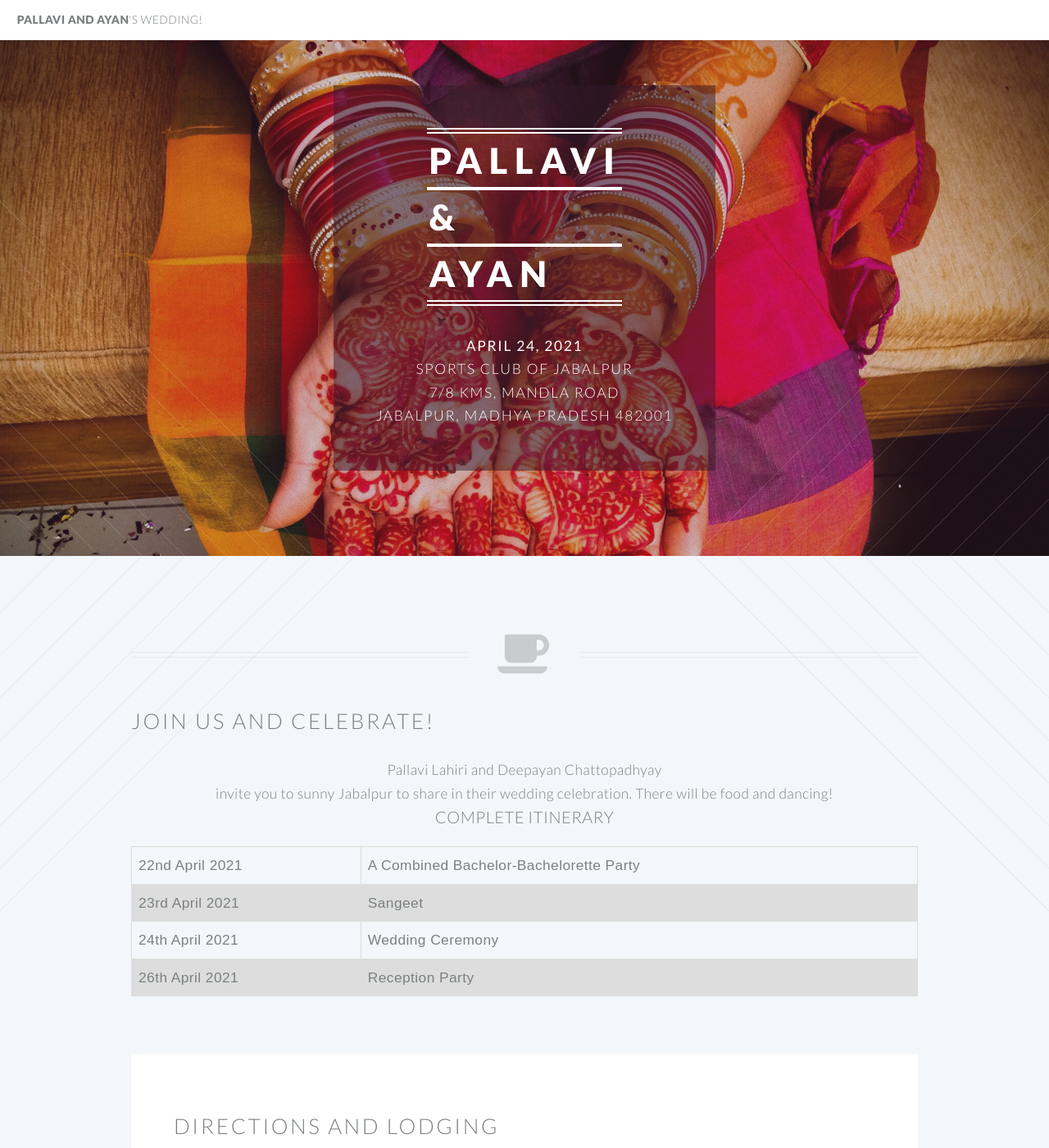
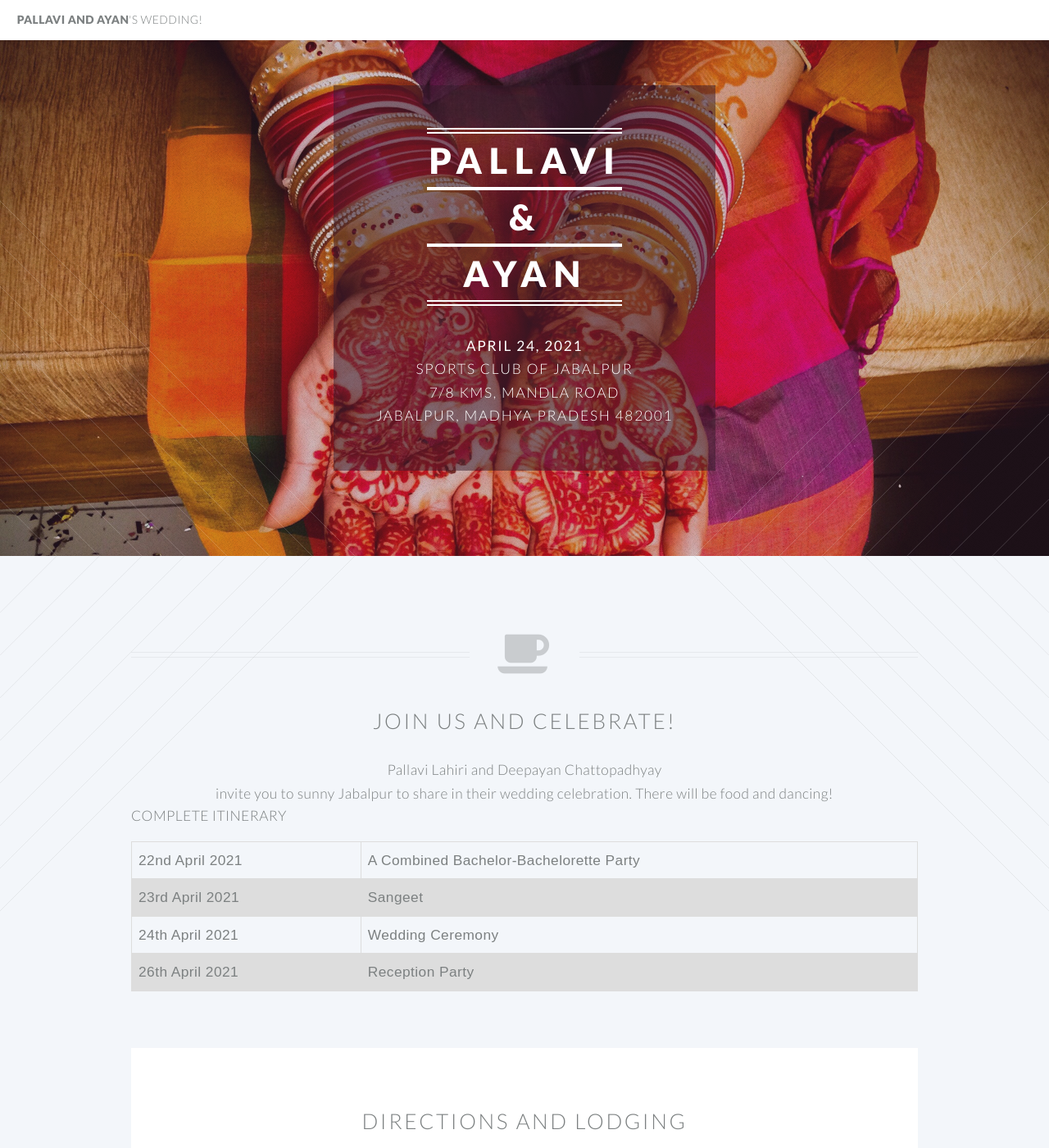
Before and after one commit to deepayanchattopadhyay/test, a Jekyll site: the page built from index.html, in a window 1280 px wide and 1400 px high. Shown: the whole window at 82% size. Built offline with Jekyll 4.4.1, drawn with Linux system fonts in a browser that asks for light colours.

Commit message:
itenarary updated

```diff
--- a/index.html
+++ b/index.html
@@ -40,7 +40,7 @@ layout: page
 						<html>
 						<head>
 						<style>
-						h2 {
+						h4 {
 						  text-align: left;
 						}
 
@@ -48,7 +48,7 @@ layout: page
 						</head>
 						<body>
 
-						<h3>Complete Itinerary</h3>
+						<h4>Complete Itinerary</h4>
 
 						<html>
 						<head>
```
